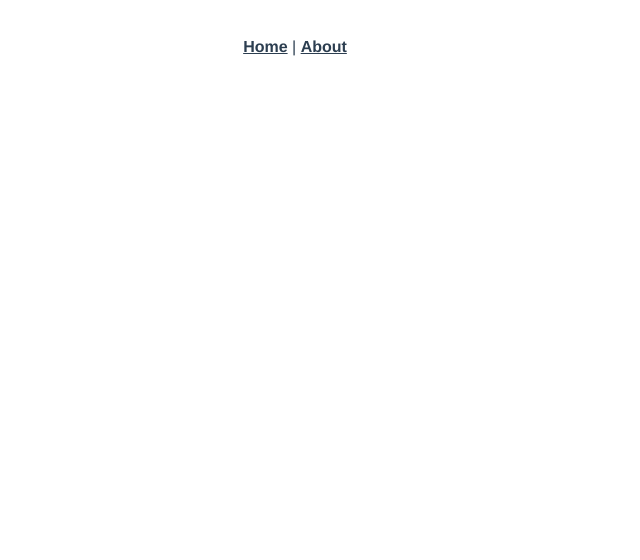
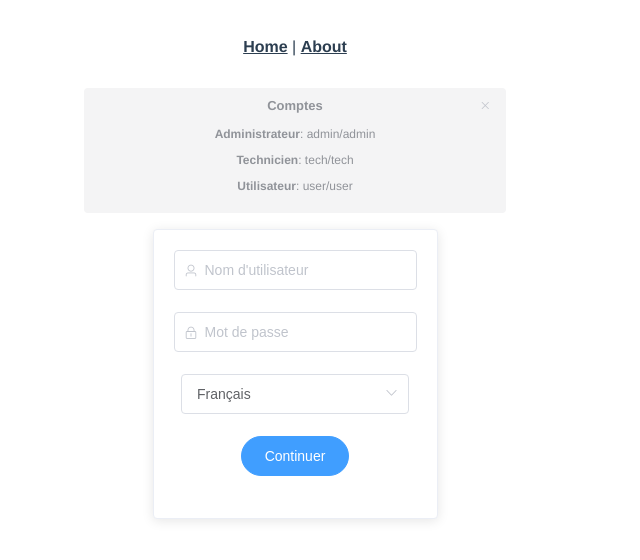
Before and after one commit to KarimDaghari/glpi-front, a Vue app: page /login in a window 1280 px wide. Shown: the top 560 px of the page, without its empty margins (345-985 px from the left). Built offline with nearby package versions, Linux system fonts and the light colour scheme.

Commit message:
feat: add login page

```diff
--- a/src/router/index.ts
+++ b/src/router/index.ts
@@ -1,6 +1,7 @@
 import Vue from "vue";
 import VueRouter from "vue-router";
 import Home from "../views/Home.vue";
+import Login from "../views/Login.vue";
 
 Vue.use(VueRouter);
 
@@ -9,6 +10,11 @@ const routes = [
     path: "/",
     name: "home",
     component: Home
+  },
+  {
+    path: "/login",
+    name: "login",
+    component: Login
   },
   {
     path: "/about",
--- /dev/null
+++ b/src/views/Login.vue
@@ -0,0 +1,115 @@
+<template>
+  <div>
+    <el-row type="flex" justify="center">
+      <el-col></el-col>
+      <el-alert title="Comptes" center>
+        <template #default>
+          <p><strong>Administrateur</strong>: admin/admin</p>
+          <p><strong>Technicien</strong>: tech/tech</p>
+          <p><strong>Utilisateur</strong>: user/user</p>
+        </template>
+      </el-alert>
+      <el-col></el-col>
+    </el-row>
+    <el-row type="flex" justify="center">
+      <el-card>
+        <el-form>
+          <el-form-item>
+            <el-input
+              prefix-icon="el-icon-user"
+              placeholder="Nom d'utilisateur"
+              v-model="username"
+            ></el-input>
+          </el-form-item>
+
+          <el-form-item>
+            <el-input
+              prefix-icon="el-icon-lock"
+              placeholder="Mot de passe"
+              v-model="password"
+              show-password
+            ></el-input>
+          </el-form-item>
+
+          <el-form-item>
+            <el-select v-model="lang">
+              <el-option
+                v-for="(lang, i) in langs"
+                :key="i"
+                :label="lang.value"
+                :value="lang.value"
+              >
+                <span>
+                  <img
+                    :src="
+                      `https://www.countryflags.io/${lang.code}/flat/16.png`
+                    "
+                    style="margin-bottom: -0.2em; margin-right: 0.2em"
+                  />
+                  {{ lang.value }}
+                </span>
+              </el-option>
+            </el-select>
+          </el-form-item>
+
+          <el-form-item>
+            <el-button type="primary" round @click="onSubmit()"
+              >Continuer</el-button
+            >
+          </el-form-item>
+        </el-form>
+      </el-card>
+    </el-row>
+  </div>
+</template>
+
+<script lang="ts">
+import Vue from "vue";
+import Component from "vue-class-component";
+
+@Component({})
+export default class Login extends Vue {
+  username: string = "";
+  password: string = "";
+  access: string[] = ["admin", "tech", "user"];
+  langs: any[] = [
+    {
+      value: "Français",
+      code: "fr"
+    },
+    {
+      value: "Anglais (GB)",
+      code: "gb"
+    },
+    {
+      value: "Anglais (US)",
+      code: "us"
+    },
+    {
+      value: "Espagnol",
+      code: "es"
+    }
+  ];
+  lang: any = "Français";
+
+  onSubmit() {
+    const usernameIsValid = this.access.includes(this.username);
+    const passwordIsValid = this.access.includes(this.password);
+
+    if (usernameIsValid && passwordIsValid) {
+      this.$router.push("/");
+    } else {
+      this.$notify.error({
+        title: "Erreur",
+        message: "Le nom d'utilisateur/mot de passe est invalide."
+      });
+    }
+  }
+}
+</script>
+
+<style scoped>
+li {
+  list-style-image: "";
+}
+</style>
```
